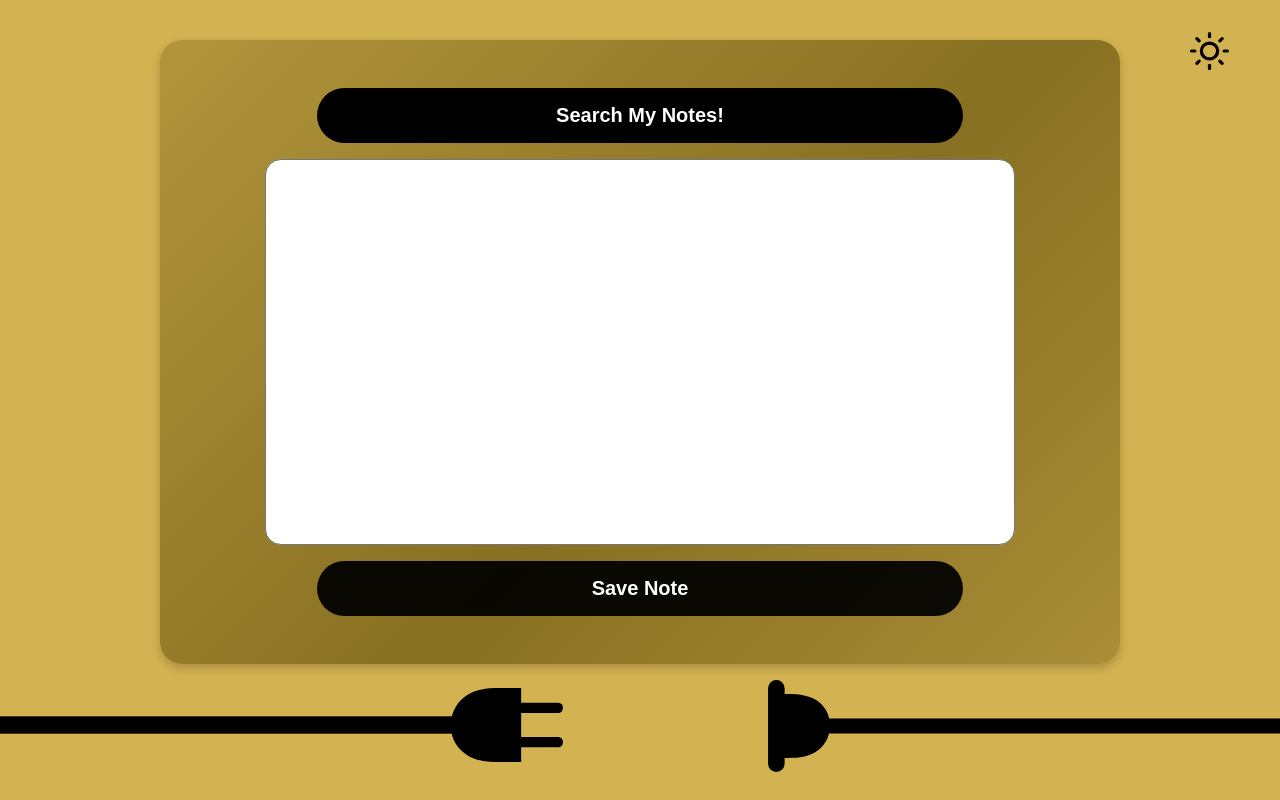
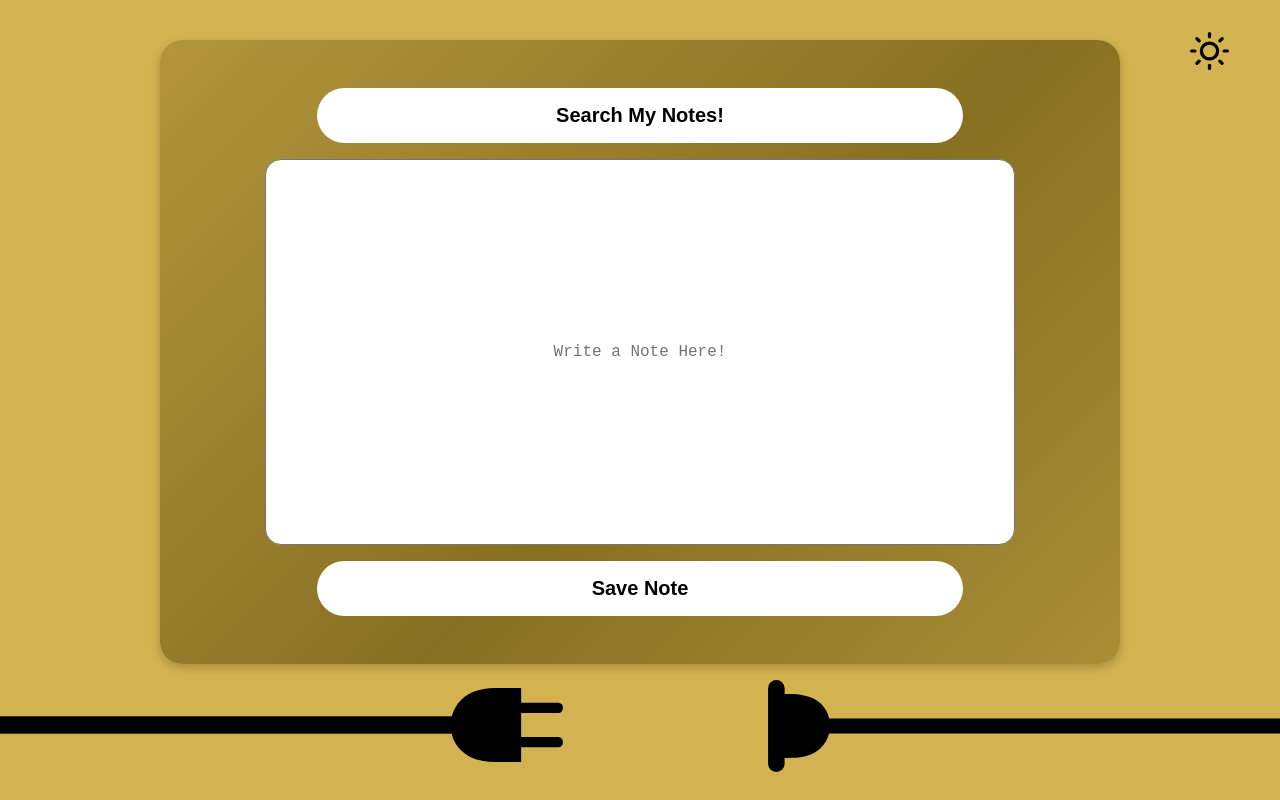
Before and after one commit to yuvasria924/roughGPT, a SvelteKit app in the folder rough-app/: page /new in a window 1280 px wide. Built offline with nearby package versions, Linux system fonts and the light colour scheme.

Commit message:
night changes

```diff
--- a/rough-app/src/routes/+layout.svelte
+++ b/rough-app/src/routes/+layout.svelte
@@ -131,12 +131,12 @@
 	/* Responsive design for smaller screens */
 	@media (max-width: 768px) {
 		:global(body) :global(.plug.connected) {
-			left: -1%;
+			left: -0.1%;
 			transition: left 0.33s;
 		}
 
 		:global(body) :global(.socket.connected) {
-			right: -1%;
+			right: -0.1%;
 			transition: right 0.33s;
 		}
 	}
--- a/rough-app/src/routes/new/+page.svelte
+++ b/rough-app/src/routes/new/+page.svelte
@@ -17,8 +17,7 @@
 
 <main class="container">
 	<button class="search-btn" on:click={redirectToNotes}> Search My Notes! </button>
-	<textarea cols="30" rows="30" placeholder="Write a Note Here!" on:input={resizeTextarea}>
-	</textarea>
+	<textarea cols="30" rows="30" placeholder="Write a Note Here!" on:input={resizeTextarea}></textarea>
 	<button class="save-btn">Save Note</button>
 </main>
 
@@ -42,8 +41,8 @@
 	}
 
 	:global(body.dark-mode) .container {
-		background: linear-gradient(135deg, #000000, #778fdd, #000000, #778fdd);
-		animation: gradientAnimation 8s ease infinite;
+		background: linear-gradient(135deg, #ffffff, #778fdd, #ffffff, #778fdd);
+		animation: gradientAnimation 4s ease infinite;
 		background-size: 300% 300%;
 	}
 
@@ -53,6 +52,7 @@
 		align-items: center;
 		padding: 2rem;
 		margin-top: 2rem;
+    margin-bottom: auto;
 		width: 70vw;
 		max-width: 80vw;
 		height: 70vh;
@@ -79,34 +79,30 @@
 	}
 
 	.search-btn {
+    background: white;
+		color: black;
+	}
+
+	:global(body.dark-mode) .search-btn {
 		background: black;
 		color: white;
 	}
 
-	:global(body.dark-mode) .search-btn {
-		background: white;
+	.save-btn {
+    background: white;
 		color: black;
 	}
 
-	.save-btn {
-		background: #000000ee;
+	:global(body.dark-mode) .save-btn {
+		background: #000000;
 		color: white;
 	}
 
-	:global(body.dark-mode) .save-btn {
-		background: white;
-		color: black;
-	}
-
 	.search-btn:hover {
-		background: #ffffff;
 		transform: scale(1.05);
-		color: black;
 	}
 
 	.save-btn:hover {
-		background: #fafafa;
-		color: black;
 		transform: scale(1.05);
 	}
 
@@ -115,6 +111,8 @@
 		max-width: 80%;
 		min-height: 60%;
 		border-radius: 1rem;
+    text-align: center;
+    align-content: center;
 		padding: 1rem;
 		font-size: 16px;
 		transition: border 0.1s ease-in-out;
@@ -126,6 +124,11 @@
 		border: 3px solid #1b1b1b;
 		outline: none;
 	}
+
+  :global(body.dark-mode) textarea {
+    background-color: black;
+    color: white;
+  }
 
 	@media (max-width: 600px) {
 		.container {
```
